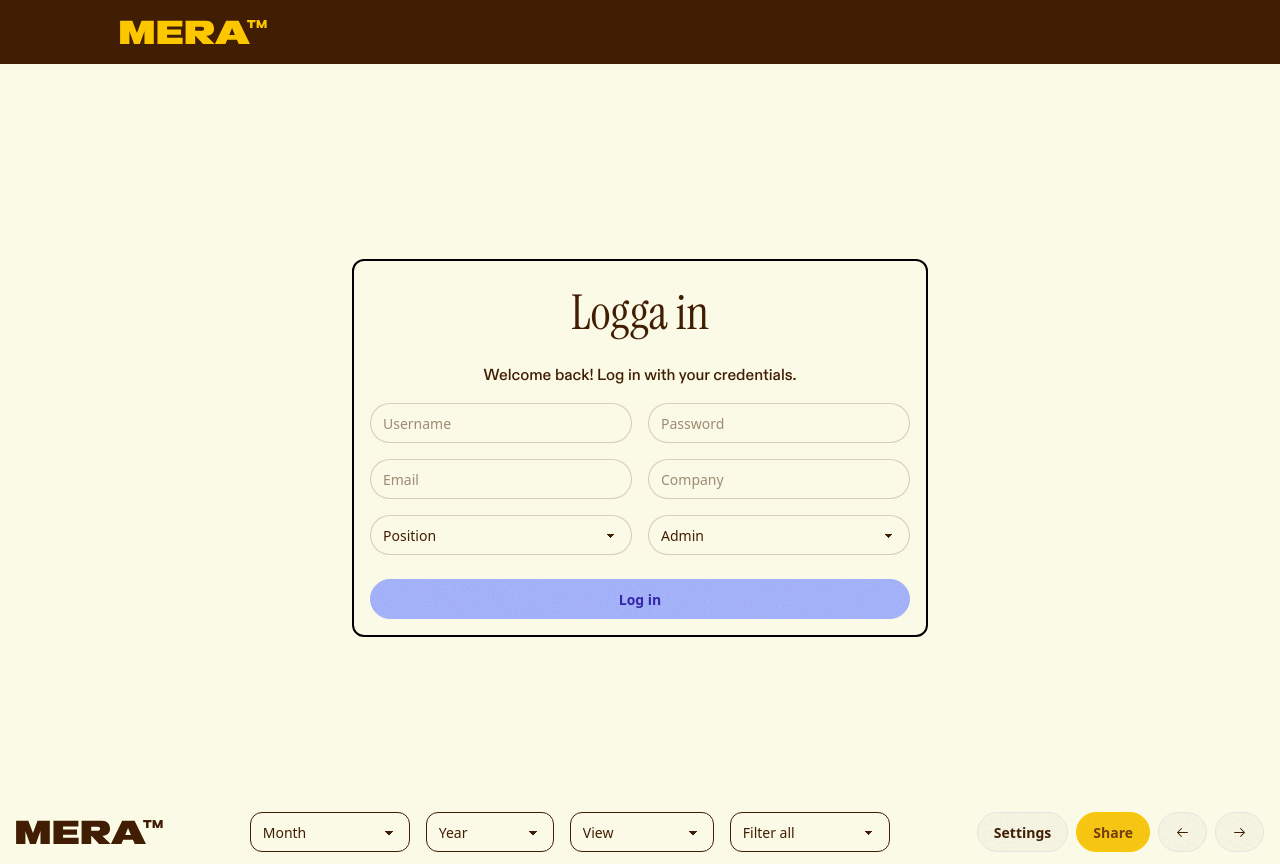
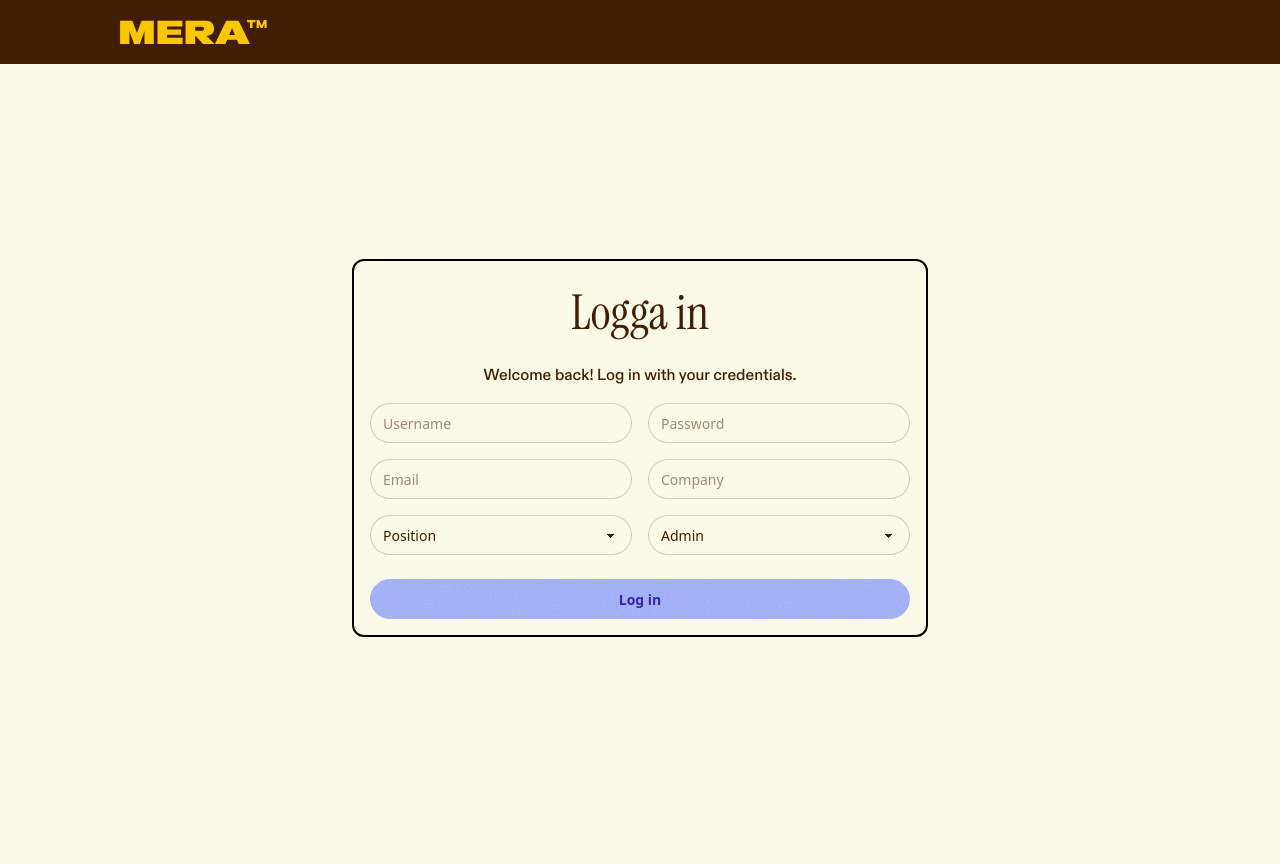
Before and after one commit to Hampus2001/mera, a Next.js app in the folder frontend/: page /logIn in a window 1280 px wide. After the commit the page ends 800 px from the top, so only its background shows below. Built offline with nearby package versions, Linux system fonts and the light colour scheme; no server answers.

Commit message:
AppNavBar done!

```diff
--- a/frontend/app/logIn/page.js
+++ b/frontend/app/logIn/page.js
@@ -138,7 +138,7 @@ export default function AuthPage() {
           </form>
         </div>
       </section>
-      <AppNavBar></AppNavBar>
+
     </>
   );
 }
```
